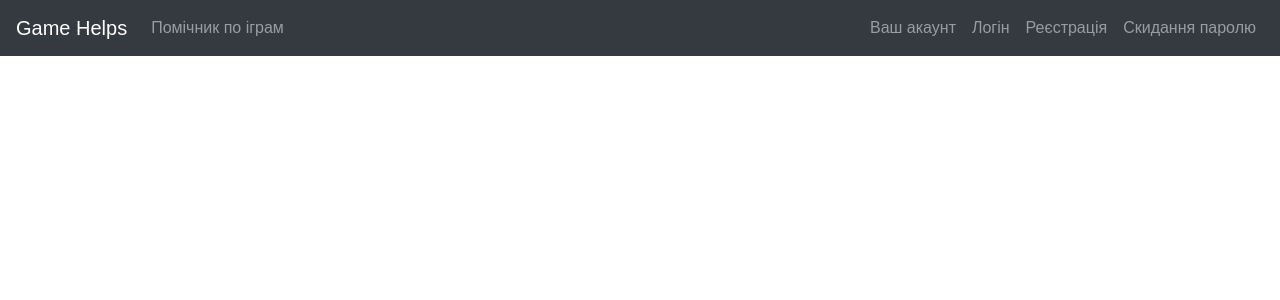
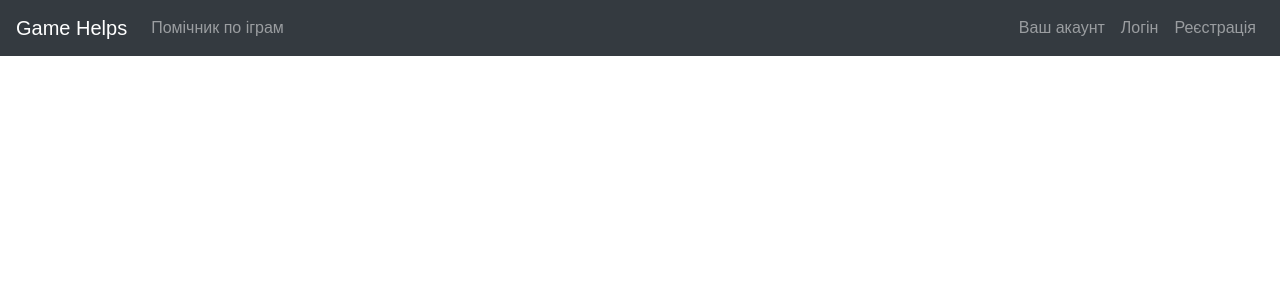
Before and after one commit to uni123234/Plarium, a Flask app: page / in a window 1280 px wide. Shown: the top 300 px of the page. Run offline with Flask 3, Linux system fonts and the light colour scheme; some libraries are stand-ins or nearby versions.

Commit message:
Update base.html

```diff
--- a/Raid_sl_and_onother/app/route/templates/base.html
+++ b/Raid_sl_and_onother/app/route/templates/base.html
@@ -31,9 +31,6 @@
                     <li class="nav-item">
                         <a class="nav-link" href="/register">Реєстрація</a>
                     </li>
-                    <li class="nav-item">
-                        <a class="nav-link" href="/reset_password_request">Скидання паролю</a>
-                    </li>
                 </ul>
             </div>
         </nav>
```
